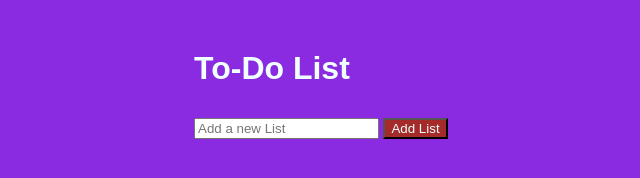
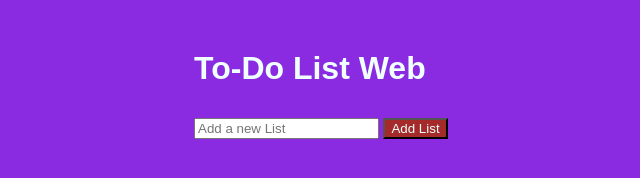
Before and after one commit to Kowsik-Y/TO-DO-LIST, a plain HTML site: page index.html in a window 1280 px wide. Shown: the whole page, without its empty margins (246-886 px from the left). Drawn offline with Linux system fonts and the light colour scheme.

Commit message:
Update index.html

```diff
--- a/index.html
+++ b/index.html
@@ -8,7 +8,7 @@
 </head>
 <body>
     <div class="container">
-        <h1>To-Do List</h1>
+        <h1>To-Do List Web</h1>
         <ul id="taskList"></ul>
         <input type="text" id="newTask" placeholder="Add a new List">
         <button onclick="addTask()">Add List</button>
```
